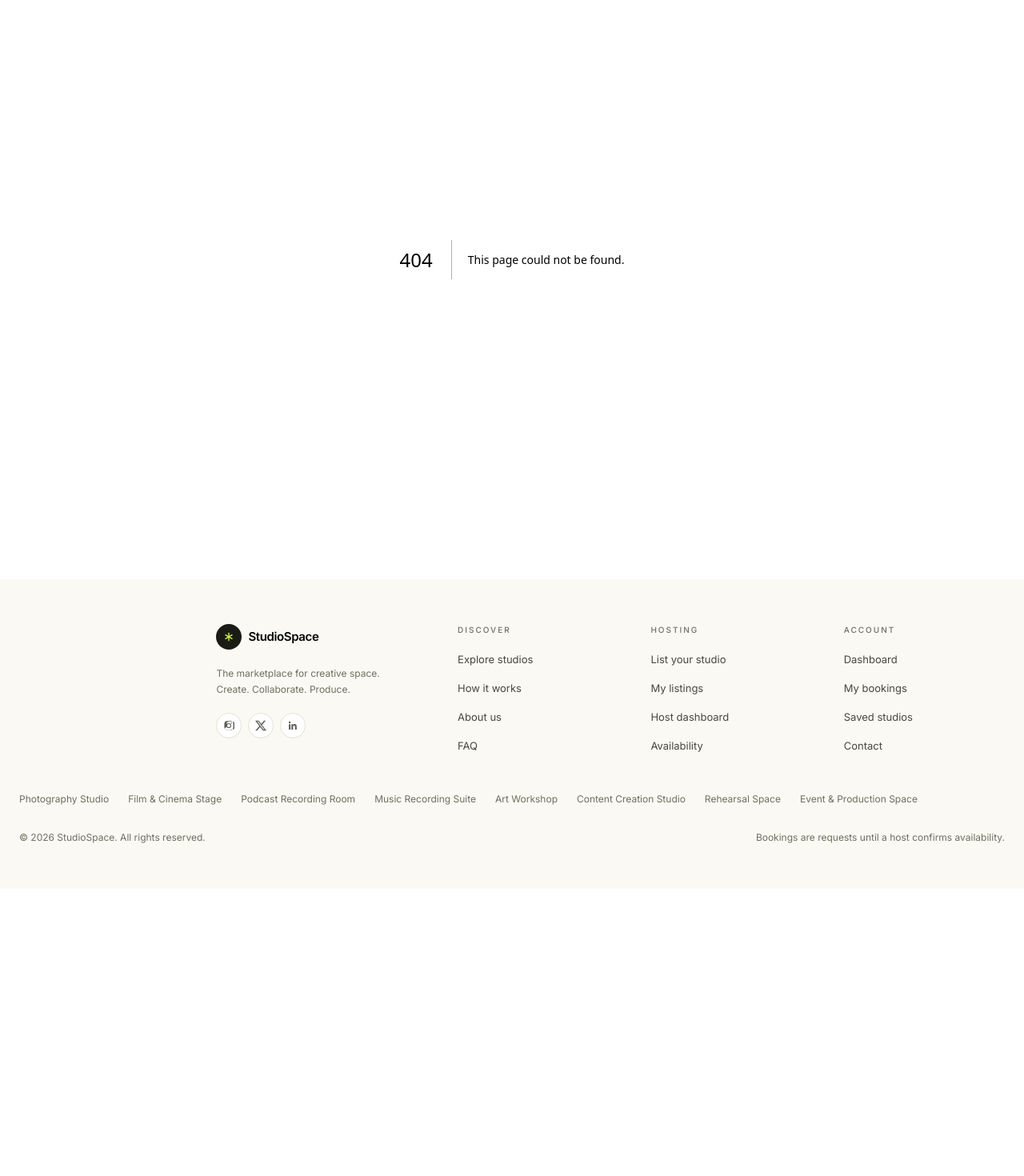
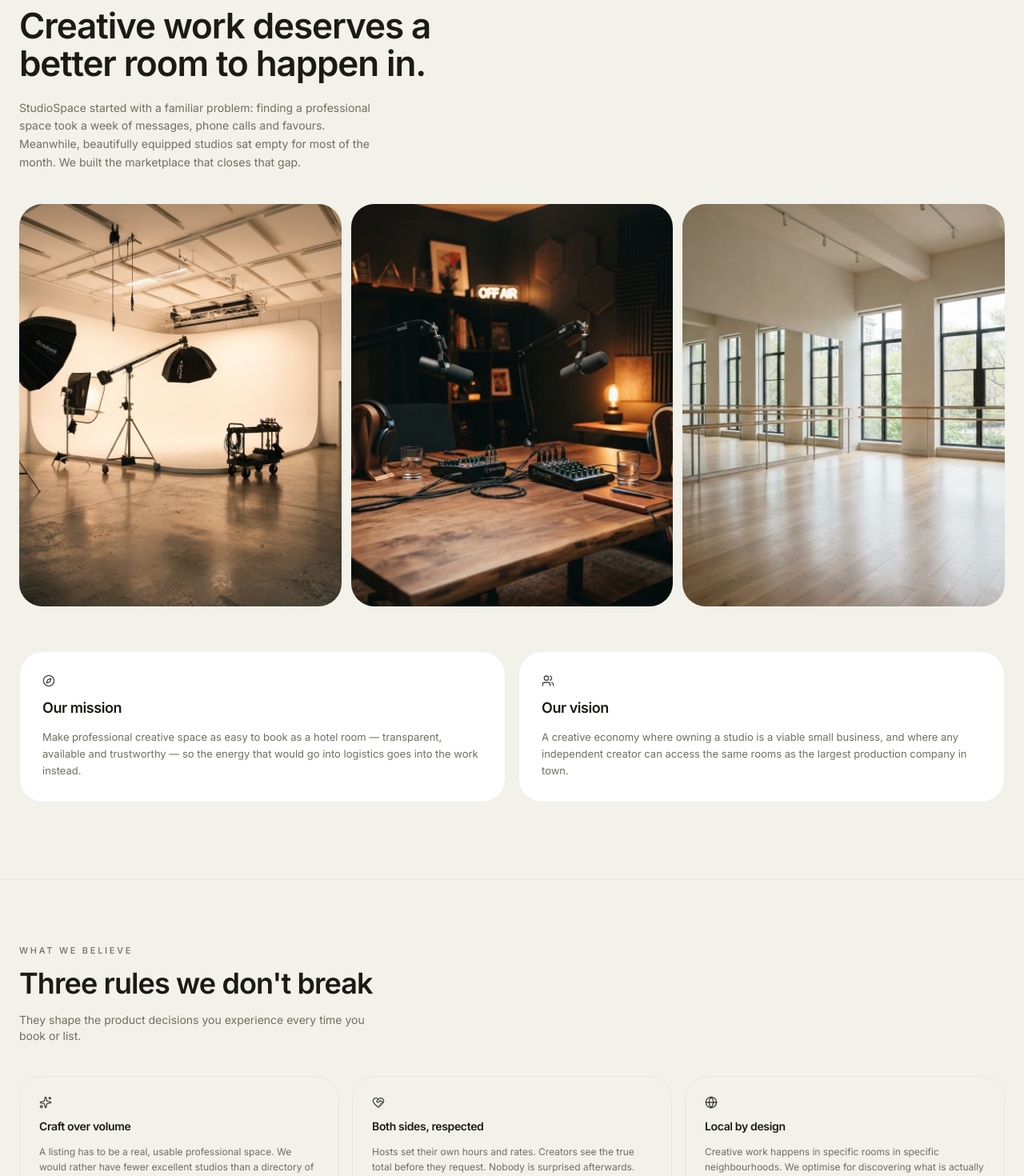
Before and after one commit to shoayebmizi00/studio-space-client, a Next.js app: page /about in a window 1280 px wide. Before the commit this address had no page. Shown: the part 140-1610 px from the top of the page at 80% size. Before the commit the page ends 1251 px from the top, so only its background shows below. Built offline with nearby package versions, Linux system fonts and the light colour scheme.

Commit message:
about page complete

```diff
--- /dev/null
+++ b/src/app/about/page.tsx
@@ -0,0 +1,12 @@
+import type { Metadata } from "next";
+import { AboutView } from "@/components/about/about-view";
+
+export const metadata: Metadata = {
+  title: "About — StudioSpace",
+  description:
+    "Creative work deserves a better room to happen in. Meet the team and the principles behind StudioSpace.",
+};
+
+export default function AboutPage() {
+  return <AboutView />;
+}
--- /dev/null
+++ b/src/components/about/about-view.tsx
@@ -0,0 +1,239 @@
+import Image from "next/image";
+import Link from "next/link";
+import { Compass, Users, Sparkles, HeartHandshake, Globe, ArrowRight } from "lucide-react";
+import { images } from "@/lib/home-data";
+import type { LucideIcon } from "lucide-react";
+
+/* ------------------------------------------------------------------ */
+/* Content                                                             */
+/* ------------------------------------------------------------------ */
+
+const stripImages = [
+  { src: images.hero, alt: "Photography studio with cyc wall" },
+  { src: images.signal, alt: "Podcast room with two microphones" },
+  { src: images.daylight, alt: "Rehearsal space with barres and mirrors" },
+];
+
+type Card = {
+  icon: LucideIcon;
+  title: string;
+  description: string;
+};
+
+const beliefCards: Card[] = [
+  {
+    icon: Sparkles,
+    title: "Craft over volume",
+    description:
+      "A listing has to be a real, usable professional space. We would rather have fewer excellent studios than a directory of maybes.",
+  },
+  {
+    icon: HeartHandshake,
+    title: "Both sides, respected",
+    description:
+      "Hosts set their own hours and rates. Creators see the true total before they request. Nobody is surprised afterwards.",
+  },
+  {
+    icon: Globe,
+    title: "Local by design",
+    description:
+      "Creative work happens in specific rooms in specific neighbourhoods. We optimise for discovering what is actually near you.",
+  },
+];
+
+const teamMembers = [
+  { initials: "ID", name: "Ines Duarte", role: "Founder & product" },
+  { initials: "KM", name: "Kai Morgan", role: "Design" },
+  { initials: "RH", name: "Rami Haddad", role: "Engineering" },
+  { initials: "SL", name: "Sofia Lindqvist", role: "Host community" },
+];
+
+const eyebrow = "mb-3 text-[11px] font-medium uppercase tracking-[0.25em] text-muted-foreground";
+
+/* ------------------------------------------------------------------ */
+/* Sections                                                            */
+/* ------------------------------------------------------------------ */
+
+function Hero() {
+  return (
+    <section className="mx-auto w-full max-w-7xl px-4 pb-10 pt-12 sm:px-6 lg:pt-14">
+      <p className={eyebrow}>About StudioSpace</p>
+      <h1 className="max-w-xl text-4xl font-semibold leading-[1.08] tracking-tight text-balance sm:text-[44px]">
+        Creative work deserves a better room to happen in.
+      </h1>
+      <p className="mt-5 max-w-md text-sm leading-relaxed text-muted-foreground">
+        StudioSpace started with a familiar problem: finding a professional
+        space took a week of messages, phone calls and favours. Meanwhile,
+        beautifully equipped studios sat empty for most of the month. We built
+        the marketplace that closes that gap.
+      </p>
+    </section>
+  );
+}
+
+function ImageStrip() {
+  return (
+    <section className="mx-auto w-full max-w-7xl px-4 pb-14 sm:px-6">
+      <div className="grid grid-cols-1 gap-3 sm:grid-cols-3">
+        {stripImages.map((image) => (
+          <div key={image.alt} className="relative aspect-[4/5] overflow-hidden rounded-2xl">
+            <Image
+              src={image.src}
+              alt={image.alt}
+              fill
+              sizes="(max-width: 640px) 100vw, 33vw"
+              className="object-cover"
+            />
+          </div>
+        ))}
+      </div>
+    </section>
+  );
+}
+
+function MissionVision() {
+  const cards: Card[] = [
+    {
+      icon: Compass,
+      title: "Our mission",
+      description:
+        "Make professional creative space as easy to book as a hotel room — transparent, available and trustworthy — so the energy that would go into logistics goes into the work instead.",
+    },
+    {
+      icon: Users,
+      title: "Our vision",
+      description:
+        "A creative economy where owning a studio is a viable small business, and where any independent creator can access the same rooms as the largest production company in town.",
+    },
+  ];
+
+  return (
+    <section className="mx-auto grid w-full max-w-7xl grid-cols-1 gap-4 px-4 pb-16 sm:px-6 lg:grid-cols-2 lg:pb-24">
+      {cards.map((card) => (
+        <div key={card.title} className="flex flex-col gap-3 rounded-2xl border border-border/60 bg-card p-7">
+          <card.icon className="size-4 text-foreground/80" />
+          <h3 className="text-lg font-semibold tracking-tight">{card.title}</h3>
+          <p className="text-[13px] leading-relaxed text-muted-foreground">
+            {card.description}
+          </p>
+        </div>
+      ))}
+    </section>
+  );
+}
+
+function BeliefsSection() {
+  return (
+    <section className="border-t border-border/60">
+      <div className="mx-auto w-full max-w-7xl px-4 py-16 sm:px-6 lg:py-20">
+        <p className={eyebrow}>What we believe</p>
+        <h2 className="text-3xl font-semibold tracking-tight sm:text-4xl">
+          Three rules we don&apos;t break
+        </h2>
+        <p className="mt-4 max-w-md text-sm text-muted-foreground">
+          They shape the product decisions you experience every time you book
+          or list.
+        </p>
+
+        <div className="mt-10 grid grid-cols-1 gap-4 md:grid-cols-3">
+          {beliefCards.map((card) => (
+            <div key={card.title} className="flex flex-col gap-3 rounded-2xl border border-border/70 p-6">
+              <card.icon className="size-4 text-foreground/80" />
+              <h3 className="text-sm font-semibold tracking-tight">{card.title}</h3>
+              <p className="text-xs leading-relaxed text-muted-foreground">
+                {card.description}
+              </p>
+            </div>
+          ))}
+        </div>
+      </div>
+    </section>
+  );
+}
+
+function TeamSection() {
+  return (
+    <section className="border-t border-border/60">
+      <div className="mx-auto w-full max-w-7xl px-4 py-16 sm:px-6 lg:py-20">
+        <p className={eyebrow}>The team</p>
+        <h2 className="max-w-md text-3xl font-semibold leading-tight tracking-tight sm:text-4xl">
+          Small team, obsessive about the details
+        </h2>
+        <p className="mt-4 max-w-md text-sm text-muted-foreground">
+          Designers, engineers and producers who have spent too long hunting
+          for the right room.
+        </p>
+
+        <div className="mt-10 grid grid-cols-1 gap-4 sm:grid-cols-2 lg:grid-cols-4">
+          {teamMembers.map((member) => (
+            <div
+              key={member.name}
+              className="flex flex-col items-start gap-3 rounded-2xl bg-card p-5 shadow-sm shadow-black/[0.03]"
+            >
+              <span className="grid size-10 place-items-center rounded-full bg-muted text-xs font-semibold text-foreground/70">
+                {member.initials}
+              </span>
+              <div className="flex flex-col gap-0.5">
+                <p className="text-[13px] font-semibold tracking-tight">{member.name}</p>
+                <p className="text-xs text-muted-foreground">{member.role}</p>
+              </div>
+            </div>
+          ))}
+        </div>
+      </div>
+    </section>
+  );
+}
+
+function CtaSection() {
+  return (
+    <section className="border-t border-border/60">
+      <div className="mx-auto w-full max-w-7xl px-4 py-14 sm:px-6 lg:py-16">
+        <div className="flex flex-wrap items-center justify-between gap-8 rounded-3xl bg-[#141410] px-6 py-12 sm:px-10 lg:px-12">
+          <div className="max-w-md">
+            <h2 className="text-2xl font-semibold leading-snug tracking-tight text-white sm:text-3xl">
+              Join the community of creators and studio owners.
+            </h2>
+            <p className="mt-4 text-[13px] text-white/60">
+              Browse the marketplace, or put your own space on it.
+            </p>
+          </div>
+          <div className="flex flex-wrap items-center gap-3">
+            <Link
+              href="/studios"
+              className="inline-flex h-10 items-center gap-2 rounded-full bg-primary px-5 text-[13px] font-medium text-primary-foreground transition-transform hover:brightness-95 active:scale-[0.98]"
+            >
+              Explore studios
+              <ArrowRight className="size-3.5" />
+            </Link>
+            <Link
+              href="/contact"
+              className="inline-flex h-10 items-center rounded-full border border-white/20 px-5 text-[13px] font-medium text-white transition-colors hover:bg-white/10"
+            >
+              Talk to us
+            </Link>
+          </div>
+        </div>
+      </div>
+    </section>
+  );
+}
+
+/* ------------------------------------------------------------------ */
+/* Page                                                                */
+/* ------------------------------------------------------------------ */
+
+export function AboutView() {
+  return (
+    <div className="flex min-h-screen flex-col bg-background">
+      <main className="flex-1">
+        <Hero />
+        <ImageStrip />
+        <MissionVision />
+        <BeliefsSection />
+        <TeamSection />
+        <CtaSection />
+      </main>
+    </div>
+  );
+}
```
Also changed, not shown: 1 other file (tests, documents, lock files or other folders).
